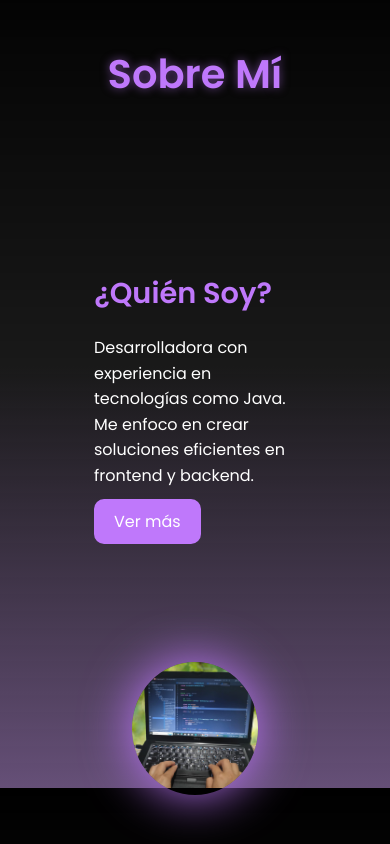
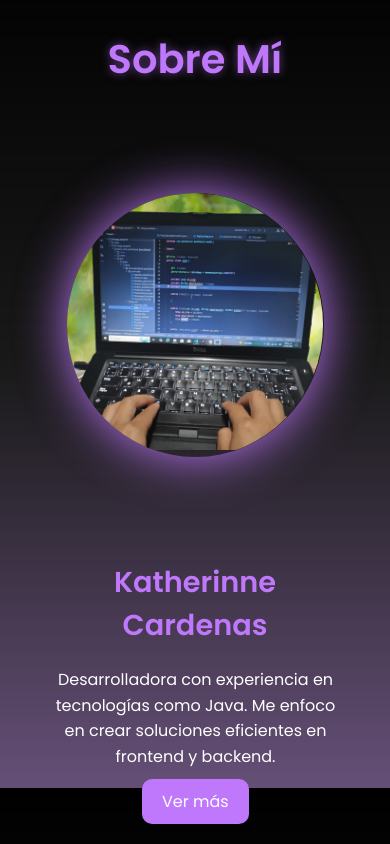
Before and after one commit to kathecar/kathe-portafolio, a plain HTML site: page Portafolio/index.html in a window 390 px wide. Shown: the part 900-1744 px from the top of the page. Drawn offline with nearby package versions, Linux system fonts and the light colour scheme.

Commit message:
Agregue cambios

```diff
--- a/Portafolio/CSS/style.css
+++ b/Portafolio/CSS/style.css
@@ -217,9 +217,10 @@ section{
 @media (max-width:884px) {
     nav .logo{
         position: absolute;
-        top: 16px;
+        top: 10px;
         left: 15px;
         font-size: 1.5rem;
+        align-items: center;
     }
     .main-container {
         display: flex;
@@ -245,6 +246,7 @@ section{
         width: 50%;
         height: 60%;
     }
+
 }
 @media (max-width:440px){
     .main-container .image{
@@ -252,6 +254,7 @@ section{
         height: 60%;
         margin-bottom: 0px;
     }
+
     .main-container .content{
         width: 80%;
     }
@@ -436,20 +439,48 @@ section{
 
 /* Responsive para About section */
 @media (max-width: 884px) {
-    .about-content {
-        flex-direction: column-reverse; /* En móvil, la imagen aparece arriba */
+    .about-container {
+        width: 90%; /* Slightly reduce container width on smaller screens */
+        padding: 15px; /* Reduce padding */
     }
 
-    .about-column {
-        width: 100%;
+    .main-container {
+        flex-direction: column-reverse; /* Stack content vertically with image below text */
+        align-items: center; /* Center items horizontally */
+        gap: 20px; /* Add some space between image and text */
     }
 
-    .img-card {
-        margin: 0 auto;
+    .main-container .content {
+        width: 100%; /* Full width for content */
+        text-align: center; /* Center text */
+        margin-bottom: 20px; /* Add space above image */
     }
 
-    .about-column.image-column {
-        justify-content: center; /* Centra la imagen en vista móvil */
+    .main-container .image {
+        width: 60%; /* Reduce image size */
+        height: auto; /* Maintain aspect ratio */
+        max-width: 400px; /* Maximum width */
+        margin-bottom: 30px; /* Add space below image */
+    }
+
+    .content-title {
+        text-align: center; /* Center title */
+    }
+
+    .botonVer {
+        display: inline-block; /* Ensure button is centered */
+        margin: 0 auto; /* Center the button */
+    }
+}
+
+@media (max-width: 440px) {
+    .main-container .image {
+        width: 80%; /* Even smaller on very small screens */
+        max-width: 300px; /* Reduce maximum width */
+    }
+
+    .main-container .content {
+        padding: 0 15px; /* Add some horizontal padding */
     }
 }
 
@@ -1033,6 +1064,9 @@ section{
     .contact .box-info,
     .contact form {
         width: 90%;
+        flex-direction: column;
+        align-items: center;
+        padding: 10vh 15px;
     }
 
     .services .content .card,
--- a/Portafolio/JavaScript/script.js
+++ b/Portafolio/JavaScript/script.js
@@ -7,8 +7,7 @@ function hamburg() {
 function cancel() {
     const navbar = document.querySelector(".dropdown");
     navbar.style.transform = "translateY(-500px)";
-    // No need to change background color here as it will be hidden
-}
+    }
 // Typewriter Effect
 const texts = [
     "Desarrolladora Full Stack",
--- a/Portafolio/index.html
+++ b/Portafolio/index.html
@@ -65,7 +65,7 @@
             </div>
             <div class="main-container">
                 <div class="content">
-                    <h2 class="content-title" data-aos="fade-left" data-aos-duration="1000" data-aos-delay="200">¿Quién Soy?</h2>
+                    <h2 class="content-title" data-aos="fade-left" data-aos-duration="1000" data-aos-delay="200">Katherinne Cardenas </h2>
                     <p class="paragraph-text" data-aos="flip-up" data-aos-duration="1000" data-aos-delay="400">
                         Desarrolladora con experiencia en tecnologías como Java. Me enfoco en crear soluciones eficientes en frontend y backend.
                         <span class="hidden-text"> Me destaco por mi capacidad de análisis, resolución de problemas y trabajo en equipo. Siempre busco mejorar mis habilidades y ofrecer soluciones innovadoras. Mi enfoque está en la calidad, la escalabilidad y la mejora continua, siempre abierta a nuevos desafíos y aprendizajes.</span>
@@ -445,7 +445,7 @@
         </div>
     </div>
 </section>
-    <section class="contact">
+    <section class="contact" id="contact">
         <!-- Información de contact -->
 
         <div class="box-info">
```
